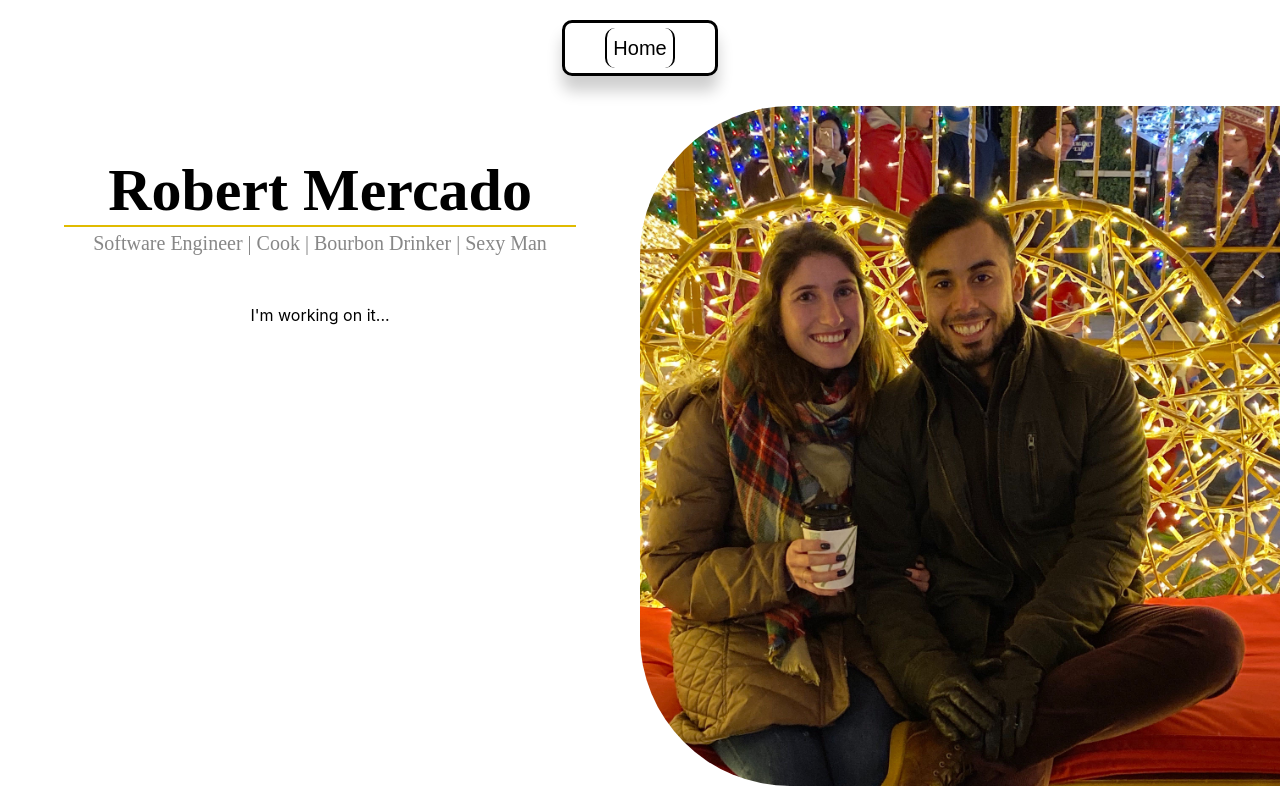
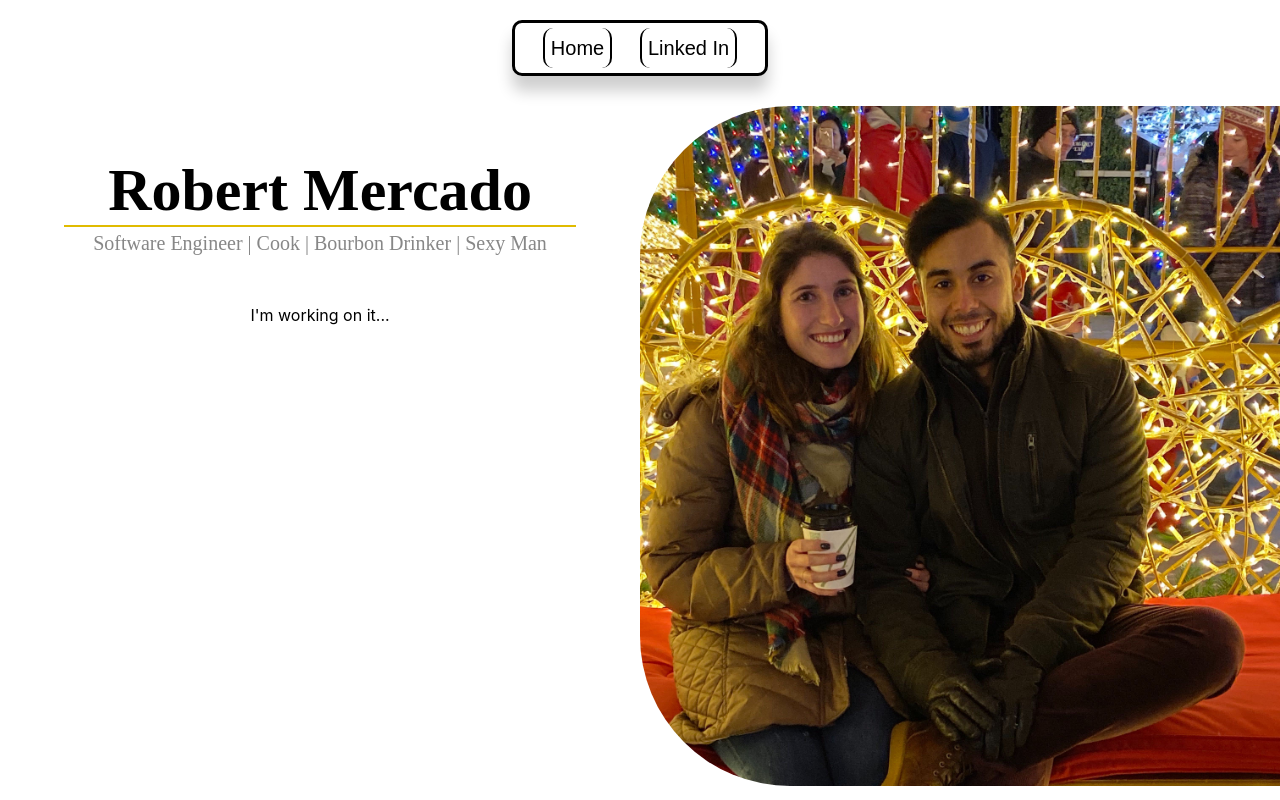
Before and after one commit to BitwiseMercenary/TheDistillery, a React (Create React App) app: page / in a window 1280 px wide. Built offline with nearby package versions, Linux system fonts and the light colour scheme.

Commit message:
added linked in link

```diff
--- a/src/organisms/NavigationBar.tsx
+++ b/src/organisms/NavigationBar.tsx
@@ -13,11 +13,11 @@ const StyledButton = styled.button`
   cursor: pointer;
 `;
 const Button = (props: React.HTMLAttributes<HTMLButtonElement>) => {
-  return <StyledButton>{props.children}</StyledButton>;
+  return <StyledButton {...props}>{props.children}</StyledButton>;
 };
 
 const NavContainer = styled.div`
-  width: 150px; //calc(100% - 20px);
+  width: 250px; //calc(100% - 20px);
   height: 50px;
   background-color: transparent;
   margin-top: 20px;
@@ -30,13 +30,23 @@ const NavContainer = styled.div`
 const ButtonListContainer = styled.div`
   width: 100%;
   display: inline-flex;
-  justify-content: center;
+  justify-content: space-evenly;
   align-items: center;
 `;
 
 export const NavigationBar = () => {
   // TO DO: Abstract as molecule
-  const buttonList = [<Button>Home</Button>];
+  const buttonList = [
+    <Button>Home</Button>,
+    <Button
+      onClick={() => {
+        window.location.href =
+          "https://www.linkedin.com/in/robert-mercado-30801990/";
+      }}
+    >
+      Linked In
+    </Button>
+  ];
 
   return (
     <NavContainer>
```
